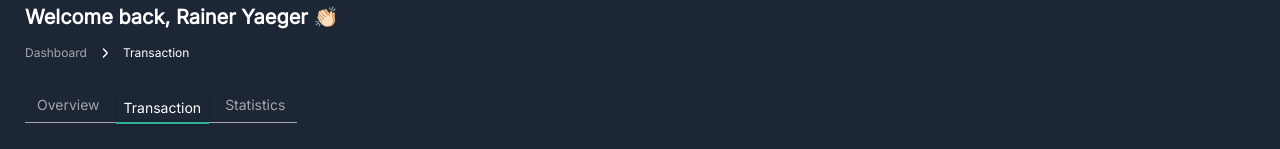
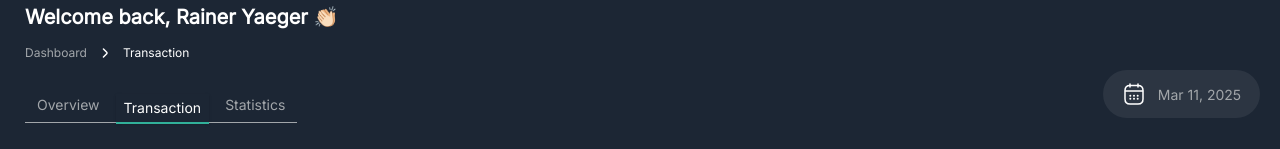
Before and after one commit to ariyanmvn/next-dashboard, a Next.js app: page / in a window 1280 px wide. Shown: the part 130-279 px from the top of the page. Built offline with nearby package versions, Linux system fonts and the light colour scheme.

Commit message:
fixed the calendar

```diff
--- a/src/subComponents/HeroTabs.tsx
+++ b/src/subComponents/HeroTabs.tsx
@@ -1,11 +1,11 @@
 import { Tabs, TabsContent, TabsList, TabsTrigger } from "@/components/ui/tabs";
-// import CalendarIcon from "@/icons/CalendarIcon";
+import CalendarIcon from "@/icons/CalendarIcon";
 import TransTable from "./TransTable";
 
 export default function HeroTabs() {
   return (
-    <div className=" flex justify-between items-center p-[25px] text-[#A2A6AA]  ">
-      <Tabs defaultValue="tab2" className="w-full">
+    <div className="  p-[25px] text-[#A2A6AA]  ">
+      <Tabs defaultValue="tab2" className="w-full relative">
         <TabsList className="flex space-x-2 ">
           <TabsTrigger value="tab1">Overview</TabsTrigger>
           <TabsTrigger value="tab2">Transaction</TabsTrigger>
@@ -26,13 +26,15 @@ export default function HeroTabs() {
         <TabsContent value="tab3">
           <p>Content for Tab 3</p>
         </TabsContent>
+
+
       </Tabs>
 
-      {/* <div className="calendar h-[42] lg:hidden  w-[42] bg-[#FFFFFF12] rounded-full p-2">
+      <div className="calendar absolute  top-[230px] right-[20px]  h-[42] lg:hidden  w-[42] bg-[#FFFFFF12] rounded-full p-2">
         <CalendarIcon></CalendarIcon>
-      </div> */}
+      </div>
 
-      {/* <div className="calendar hidden lg:flex gap-3 justify-center items-center w-[157px] h-[48px] bg-[#FFFFFF12] rounded-[100px] ">
+      <div className="calendar absolute  top-[200px] right-[20px] hidden lg:flex gap-3 justify-center items-center w-[157px] h-[48px] bg-[#FFFFFF12] rounded-[100px] ">
         <CalendarIcon></CalendarIcon>
         <p className="hidden lg:block text-[14px]">
           {new Date().toLocaleDateString("en-US", {
@@ -41,7 +43,7 @@ export default function HeroTabs() {
             year: "numeric",
           })}
         </p>
-      </div> */}
+      </div>
     </div>
   );
 }
```
